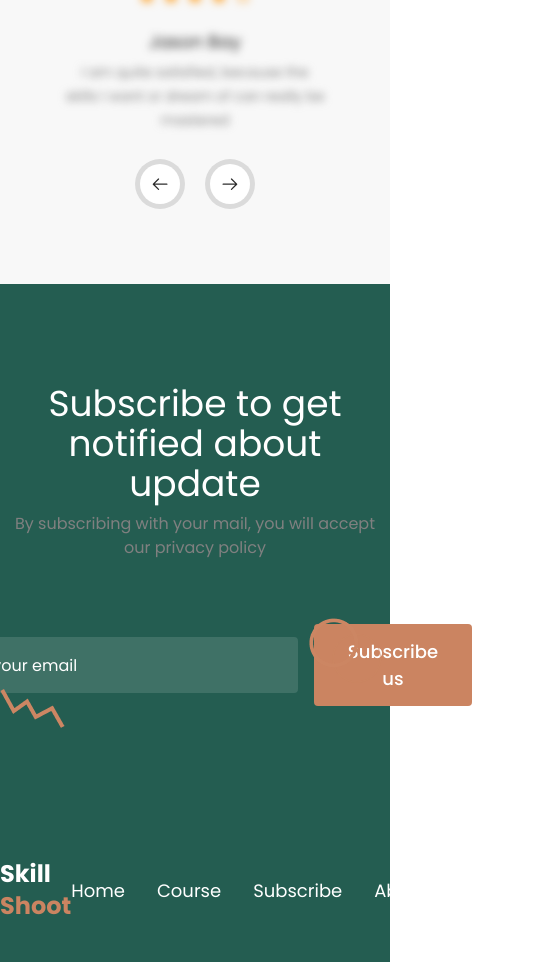
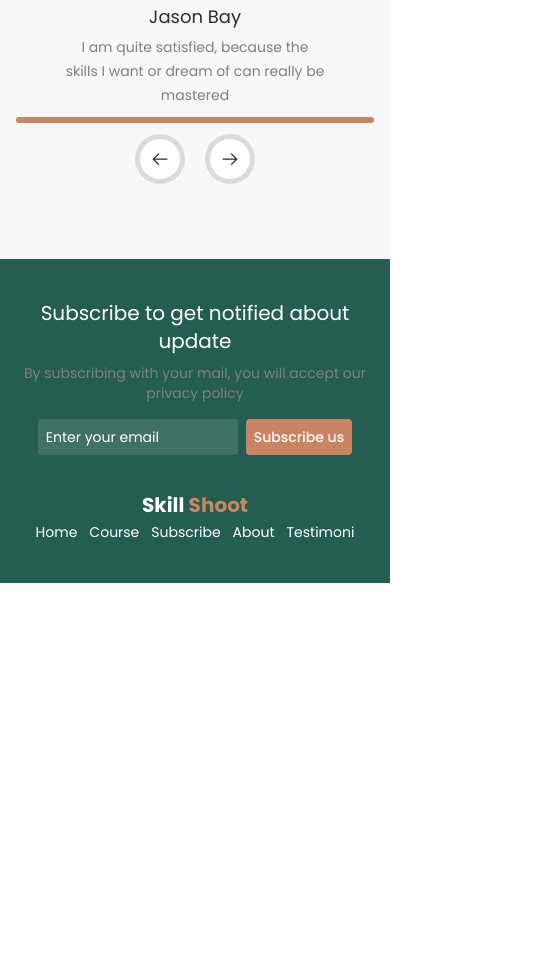
Before and after one commit to Rodro-Kumar/Skill-Shoot, a React (Vite) app: page / in a window 390 px wide. Shown: the part 5583-6545 px from the top of the page, 547 px wide, since content can reach past the window. After the commit the page ends 6166 px from the top, so only its background shows below. Built offline with nearby package versions, Linux system fonts and the light colour scheme.

Commit message:
mobile friendly

```diff
--- a/src/Component/Company.jsx
+++ b/src/Component/Company.jsx
@@ -27,7 +27,7 @@ const Company = () => {
                   src={item}
                   alt={item}
                   key={index}
-                  className="w-[80px] md:w-[150px]"
+                  className="w-[80px] md:w-[110px] lg:w-[150px]"
                 />
               ))}
             </div>
--- a/src/Component/Course.jsx
+++ b/src/Component/Course.jsx
@@ -23,22 +23,11 @@ import { Navigation } from "swiper/modules";
 
 const Course = () => {
   const [open, setopen] = useState(true);
-  const [open1, setopen1] = useState(true);
-  const [open2, setopen2] = useState(true);
-  const [open3, setopen3] = useState(true);
 
   const handleVideo = () => {
     setopen(false);
   };
-  const handleVideo1 = () => {
-    setopen1(false);
-  };
-  const handleVideo2 = () => {
-    setopen2(false);
-  };
-  const handleVideo3 = () => {
-    setopen3(false);
-  };
+
   return (
     <>
       <div
--- a/src/Component/Footer.jsx
+++ b/src/Component/Footer.jsx
@@ -37,27 +37,27 @@ const Footer = () => {
   console.log(errorInputData);
 
   return (
-    <div className="bg-primaryColor pt-[100px]">
+    <div className="bg-primaryColor pt-10 lg:pt-[100px] px-4 xl:px-0">
       <div className="container">
-        <div className="flex flex-col items-center justify-center text-center pb-36 relative">
+        <div className="flex flex-col items-center justify-center text-center lg:pb-36 pb-8 relative">
           {/* Line art */}
-          <div className="absolute bottom-[130px] left-0">
+          <div className="absolute bottom-[130px] left-0 hidden lg:block">
             <img src={lineArt} alt="" />
           </div>
-          <h5 className="font-poppins font-normal text-4xl text-whites">
+          <h5 className="font-poppins font-normal text-xl lg:ext-4xl text-whites">
             Subscribe to get notified about update
           </h5>
-          <p className="text-base font-poppins font-normal text-paraGraphColor pt-2">
+          <p className="text-sm lg:text-base font-poppins font-normal text-paraGraphColor pt-2">
             By subscribing with your mail, you will accept our privacy policy
           </p>
-          <div className="flex items-center gap-x-4 pt-16">
-            <div className="w-[400px]">
+          <div className="flex items-center gap-x-2 lg:gap-x-4 pt-4 lg:pt-16">
+            <div className="lg:w-[400px] w-[200px] sm:w-[300px]">
               <input
                 type="text"
                 id="email"
                 name="email"
                 placeholder="Enter your email"
-                className={`pl-[30px] pr-[30px] w-full py-4 rounded placeholder:text-base placeholder:font-poppins placeholder:text-whites placeholder:font-normal bg-[#ffffff1f] text-whites text-base ${
+                className={`lg:pl-[30px] px-2 lg:pr-[30px] w-full py-2 lg:py-4 rounded lg:placeholder:text-base placeholder:text-sm placeholder:font-poppins placeholder:text-whites placeholder:font-normal bg-[#ffffff1f] text-whites text-sm lg:text-base ${
                   errorInputData.emailError
                     ? "border-red-600 border-[1px]"
                     : "border-none"
@@ -68,14 +68,14 @@ const Footer = () => {
 
             <button
               onClick={HandleSubscribe}
-              className="text-[18px] font-poppins font-medium text-whites px-6 rounded bg-secondColor py-[14px] hover:bg-[#db906b] transition-all"
+              className="lg:text-[18px] text-sm font-poppins font-medium text-whites px-2 lg:px-6 rounded bg-secondColor py-2 lg:py-[14px] hover:bg-[#db906b] transition-all"
             >
               Subscribe us
             </button>
           </div>
-          <div className="pt-2 xl:mr-[30%]">
+          <div className="lg:pt-2 pt-1 xl:mr-[30%]">
             {errorInputData.emailError ? (
-              <p className="text-red-600 flex items-center gap-x-1 font-poppins font-normal text-base">
+              <p className="text-red-600 flex items-center gap-x-1 font-poppins font-normal text-sm lg:text-base">
                 <MdOutlineErrorOutline />
                 {errorInputData.emailError}
               </p>
@@ -85,28 +85,28 @@ const Footer = () => {
           </div>
 
           {/* round art */}
-          <div className="absolute bottom-[160px] right-0">
+          <div className="absolute bottom-[160px] hidden lg:block right-0">
             <img src={roundArt} alt="" />
           </div>
         </div>
         {/* footer nav */}
-        <div className="flex items-center justify-between pb-10">
+        <div className="flex items-center flex-col md:flex-row justify-between pb-10">
           <div>
             <a
               href="#"
-              className="text-2xl font-bold capitalize font-poppins text-whites"
+              className="text-xl lg:text-2xl font-bold capitalize font-poppins text-whites"
             >
               Skill <span className="text-secondColor">Shoot</span>
             </a>
           </div>
           <div>
-            <ul className="flex items-center gap-x-8">
+            <ul className="flex items-center gap-x-3 lg:gap-x-8">
               {["Home", "Course", "Subscribe", "About", "Testimoni"].map(
                 (item) => (
                   <li>
                     <a
                       href="#"
-                      className="font-poppins font-normal text-whites text-[18px] hover:opacity-70 transition-all"
+                      className="font-poppins font-normal text-whites text-sm lg:text-[18px] hover:opacity-70 transition-all"
                     >
                       {item}
                     </a>
--- a/src/Component/Pricing.jsx
+++ b/src/Component/Pricing.jsx
@@ -4,7 +4,7 @@ import disignVector from "../assets/pricing_design.png";
 
 const Pricing = () => {
   return (
-    <div className="pb-[85px] lg:pb-[100px] px-4 xl:px-0">
+    <div className="pb-[60px] lg:pb-[100px] px-4 xl:px-0">
       <div className="container">
         <div className="flex items-center justify-center flex-col text-center">
           <h4 className="text-[18px] lg:text-4xl font-poppins font-semibold pb-[10px]">
@@ -85,7 +85,7 @@ const Pricing = () => {
           </div>
           {/* Pro */}
           <div className="max-w-[292px] z-40 relative rounded-[28px] bg-primaryColor shadow-2xl shadow-primaryColor">
-            <div className="absolute top-0 right-[-35px] -z-10">
+            <div className="absolute top-0 right-0 lg:right-[-35px] -z-10">
               <img src={disignVector} alt={disignVector} />
             </div>
             {/* Most Popular */}
--- a/src/index.css
+++ b/src/index.css
@@ -80,4 +80,26 @@
     -ms-transition: all linear 0.5s;
     -o-transition: all linear 0.5s;
   }
+
+  @media (max-width: 600px) {
+    .swiper-wrapper .swiper-slide-next .ratingBody {
+      filter: blur(0) !important;
+      -webkit-filter: blur(0) !important;
+    }
+
+    .swiper-wrapper .swiper-slide .ratingBody {
+      filter: blur(0);
+      -webkit-filter: blur(0);
+    }
+
+    .swiper-wrapper .swiper-slide .ratingBody .line {
+      background-color: #cb8461 !important;
+      opacity: 1 !important;
+      transition: all linear 0.5s;
+      -webkit-transition: all linear 0.5s;
+      -moz-transition: all linear 0.5s;
+      -ms-transition: all linear 0.5s;
+      -o-transition: all linear 0.5s;
+    }
+  }
 }
```
